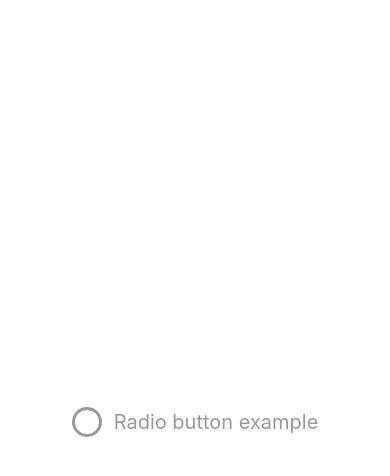
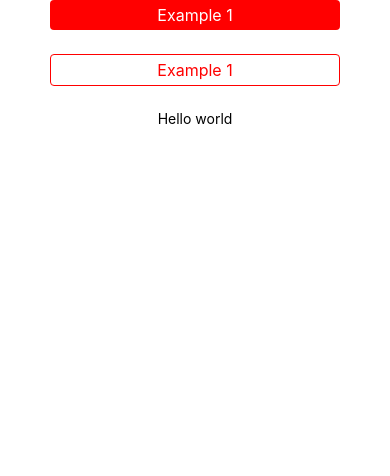
Before and after one commit to thanhlk123/rn-component, a React Native app: screen / in a window 390 px wide. Shown: the top 476 px of the page. Built offline with nearby package versions, Linux system fonts and the light colour scheme.

Commit message:
feat: add component button

```diff
--- a/App.tsx
+++ b/App.tsx
@@ -7,7 +7,8 @@ import React from 'react';
 // import Example from './src/text/example';
 // import Example from './src/text-input/example';
 // import Example from './src/list-view/example';
-import Example from './src/radio-button/example';
+// import Example from './src/radio-button/example';
+import Example from './src/button/example';
 
 const App = () => {
   return (
@@ -20,8 +21,6 @@ const App = () => {
 const styles = StyleSheet.create({
   container: {
     flex: 1,
-    justifyContent: 'center',
-    alignItems: 'center',
   },
 });
 
--- /dev/null
+++ b/src/button/component/helper.ts
@@ -0,0 +1,43 @@
+import {useCallback, useLayoutEffect, useRef} from 'react';
+
+type TypesBase =
+  | 'bigint'
+  | 'boolean'
+  | 'function'
+  | 'number'
+  | 'object'
+  | 'string'
+  | 'symbol'
+  | 'undefined';
+
+export const onCheckType = (
+  source: any,
+  type: TypesBase,
+): source is TypesBase => {
+  return typeof source === type;
+};
+
+export const execFunc = <Fn extends (...args: any[]) => any>(
+  func?: Fn,
+  ...args: Parameters<Fn>
+) => {
+  if (onCheckType(func, 'function')) {
+    func(...args);
+  }
+};
+
+export const useEventCallback = <Fn extends (...args: any[]) => ReturnType<Fn>>(
+  func: Fn,
+) => {
+  const callbackRef = useRef<(...args: Parameters<Fn>) => ReturnType<Fn>>();
+
+  const callbackMemoized = useCallback((...args: Parameters<Fn>) => {
+    return callbackRef.current?.(...args);
+  }, []);
+
+  useLayoutEffect(() => {
+    callbackRef.current = (...args) => func(...args);
+  });
+
+  return callbackMemoized;
+};
--- /dev/null
+++ b/src/button/component/hook.ts
@@ -0,0 +1,91 @@
+import {
+  GestureResponderEvent,
+  TouchableWithoutFeedbackProps,
+} from 'react-native';
+
+import {Easing, useSharedValue, withTiming} from 'react-native-reanimated';
+
+import {execFunc, onCheckType, useEventCallback} from './helper';
+
+export type UseThrottleParam = {
+  throttleMs?: number;
+  onPress?: TouchableWithoutFeedbackProps['onPress'];
+  onLongPress?: TouchableWithoutFeedbackProps['onLongPress'];
+  onPressIn?: TouchableWithoutFeedbackProps['onPressIn'];
+  onPressOut?: TouchableWithoutFeedbackProps['onPressOut'];
+};
+
+export const useThrottle = ({
+  throttleMs = 200,
+  onPress,
+  onPressIn,
+  onPressOut,
+  onLongPress,
+}: UseThrottleParam) => {
+  // state
+  const progressToEnable = useSharedValue(0);
+
+  // func
+  const handlePress = useEventCallback((e: GestureResponderEvent) => {
+    if (onCheckType(onPress, 'function')) {
+      if (progressToEnable.value > 0) {
+        return;
+      }
+
+      if (onCheckType(throttleMs, 'number')) {
+        progressToEnable.value = 1;
+
+        progressToEnable.value = withTiming(0, {
+          duration: throttleMs,
+          easing: Easing.linear,
+        });
+      }
+
+      execFunc(onPress, e);
+    }
+  });
+
+  const handleLongPress = useEventCallback((e: GestureResponderEvent) => {
+    if (onCheckType(onLongPress, 'function')) {
+      if (progressToEnable.value > 0) {
+        return;
+      }
+
+      if (onCheckType(throttleMs, 'number')) {
+        progressToEnable.value = 1;
+
+        progressToEnable.value = withTiming(0, {
+          duration: throttleMs,
+          easing: Easing.linear,
+        });
+      }
+
+      execFunc(onLongPress, e);
+    }
+  });
+
+  const handlePressIn = useEventCallback((e: GestureResponderEvent) => {
+    if (progressToEnable.value > 0) {
+      return;
+    }
+
+    execFunc(onPressIn, e);
+  });
+
+  const handlePressOut = useEventCallback((e: GestureResponderEvent) => {
+    if (progressToEnable.value > 0) {
+      return;
+    }
+
+    execFunc(onPressOut, e);
+  });
+
+  // result
+  return [
+    progressToEnable,
+    handlePress,
+    handleLongPress,
+    handlePressIn,
+    handlePressOut,
+  ] as const;
+};
--- /dev/null
+++ b/src/button/component/index.tsx
@@ -0,0 +1,69 @@
+import React, {useMemo} from 'react';
+import {StyleProp, TouchableOpacity, ViewStyle} from 'react-native';
+
+import {useThrottle} from './hook';
+import {stylesText, stylesView} from './preset';
+import {ButtonProps} from './type';
+
+import {Text} from '../../text/component';
+
+export const Button = (props: ButtonProps) => {
+  // state
+  const {
+    text,
+    t18n,
+    children,
+    textColor,
+    throttleMs,
+    buttonColor,
+    onPress,
+    onPressIn,
+    onPressOut,
+    onLongPress,
+    style: styleOverride = {},
+    textStyle: textStyleOverride = {},
+    preset = 'default',
+    ...rest
+  } = props;
+
+  const [, handlePress, handleLongPress, handlePressIn, handlePressOut] =
+    useThrottle({
+      throttleMs,
+      onPress,
+      onLongPress,
+      onPressIn,
+      onPressOut,
+    });
+
+  // style
+  const viewStyle = useMemo<StyleProp<ViewStyle>>(
+    () => [
+      buttonColor
+        ? {
+            backgroundColor: buttonColor,
+          }
+        : {},
+    ],
+    [buttonColor],
+  );
+
+  // render
+  return (
+    <TouchableOpacity
+      style={[stylesView[preset], viewStyle, styleOverride]}
+      {...rest}
+      onLongPress={handleLongPress}
+      onPress={handlePress}
+      onPressIn={handlePressIn}
+      onPressOut={handlePressOut}>
+      {children || (
+        <Text
+          t18n={t18n}
+          text={text}
+          style={[stylesText[preset], textStyleOverride]}
+          color={textColor}
+        />
+      )}
+    </TouchableOpacity>
+  );
+};
--- /dev/null
+++ b/src/button/component/preset.ts
@@ -0,0 +1,41 @@
+import {StyleSheet} from 'react-native';
+
+export const Colors = {
+  primary: 'red',
+  secondary: '',
+  white: 'white',
+  red: 'red',
+};
+
+export const stylesView = StyleSheet.create({
+  primary: {
+    borderRadius: 4,
+    paddingVertical: 5,
+    backgroundColor: Colors.red,
+    alignItems: 'center',
+  },
+
+  outline: {
+    borderRadius: 4,
+    paddingVertical: 5,
+    borderWidth: 1,
+    borderColor: Colors.red,
+    alignItems: 'center',
+  },
+  default: {},
+});
+
+export const stylesText = StyleSheet.create({
+  primary: {
+    fontSize: 16,
+    color: Colors.white,
+  },
+
+  outline: {
+    fontSize: 16,
+    color: Colors.red,
+  },
+  default: {},
+});
+
+export type ButtonPresetNames = keyof typeof stylesView;
--- /dev/null
+++ b/src/button/component/type.ts
@@ -0,0 +1,64 @@
+import React from 'react';
+import {
+  StyleProp,
+  TextStyle,
+  TouchableOpacityProps,
+  ViewStyle,
+} from 'react-native';
+
+import {ButtonPresetNames} from './preset';
+
+export interface ButtonProps extends TouchableOpacityProps {
+  /**
+   * Text which is looked up via i18n.
+   * @default undefined
+   */
+  t18n?: string;
+
+  /**
+   * Using text instead i18n
+   * @default undefined
+   */
+  text?: string;
+
+  /**
+   * Overwrite style for button
+   * @default undefined
+   */
+  style?: StyleProp<ViewStyle>;
+
+  /**
+   * Overwrite style for text
+   * @default undefined
+   */
+  textStyle?: StyleProp<TextStyle>;
+
+  /**
+   * Preset for button
+   * @default default
+   */
+  preset?: ButtonPresetNames;
+
+  /**
+   * Using color for text
+   * @default undefined
+   */
+  textColor?: string;
+
+  /**
+   * Using color for button background color
+   * @default undefined
+   */
+  buttonColor?: string;
+
+  /**
+   * Children for button
+   * @default undefined
+   */
+  children?: React.ReactNode;
+
+  /**
+   * Disable button when press
+   */
+  throttleMs?: number;
+}
--- /dev/null
+++ b/src/button/example.tsx
@@ -0,0 +1,36 @@
+import {SafeAreaView, StyleSheet, Text, View} from 'react-native';
+import React from 'react';
+import {Button} from './component';
+
+const Example = () => {
+  return (
+    <SafeAreaView style={styles.flex}>
+      <View style={styles.container}>
+        <Button text="Example 1" preset="primary" />
+        <Button style={styles.btnStyle_2} text="Example 1" preset="outline" />
+        <Button style={styles.btnStyle_3}>
+          <Text>Hello world</Text>
+        </Button>
+      </View>
+    </SafeAreaView>
+  );
+};
+
+const styles = StyleSheet.create({
+  flex: {
+    flex: 1,
+  },
+  container: {
+    flex: 1,
+    paddingHorizontal: 50,
+  },
+  btnStyle_2: {
+    marginTop: 24,
+  },
+  btnStyle_3: {
+    marginTop: 24,
+    alignItems: 'center',
+  },
+});
+
+export default Example;
```
Also changed, not shown: src/button/README.md (added), 1 other file (tests, documents, lock files or other folders).
